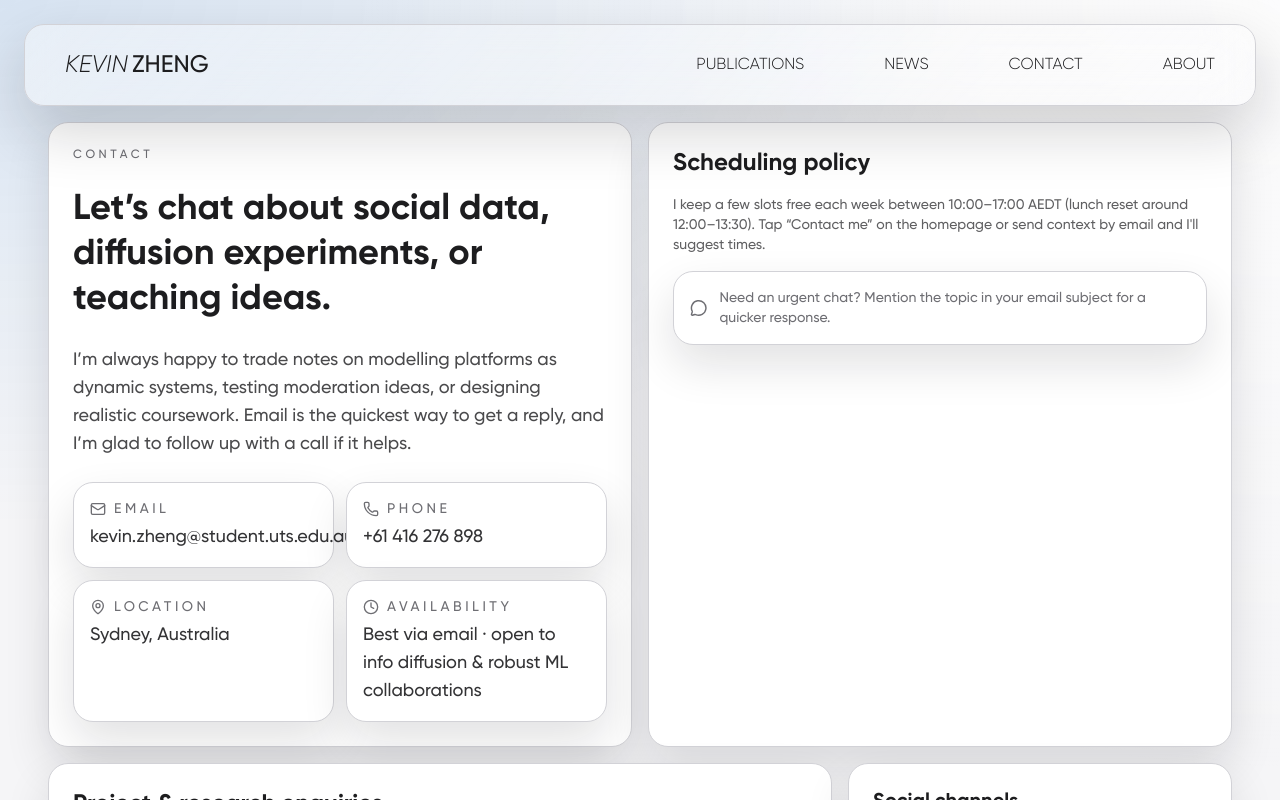
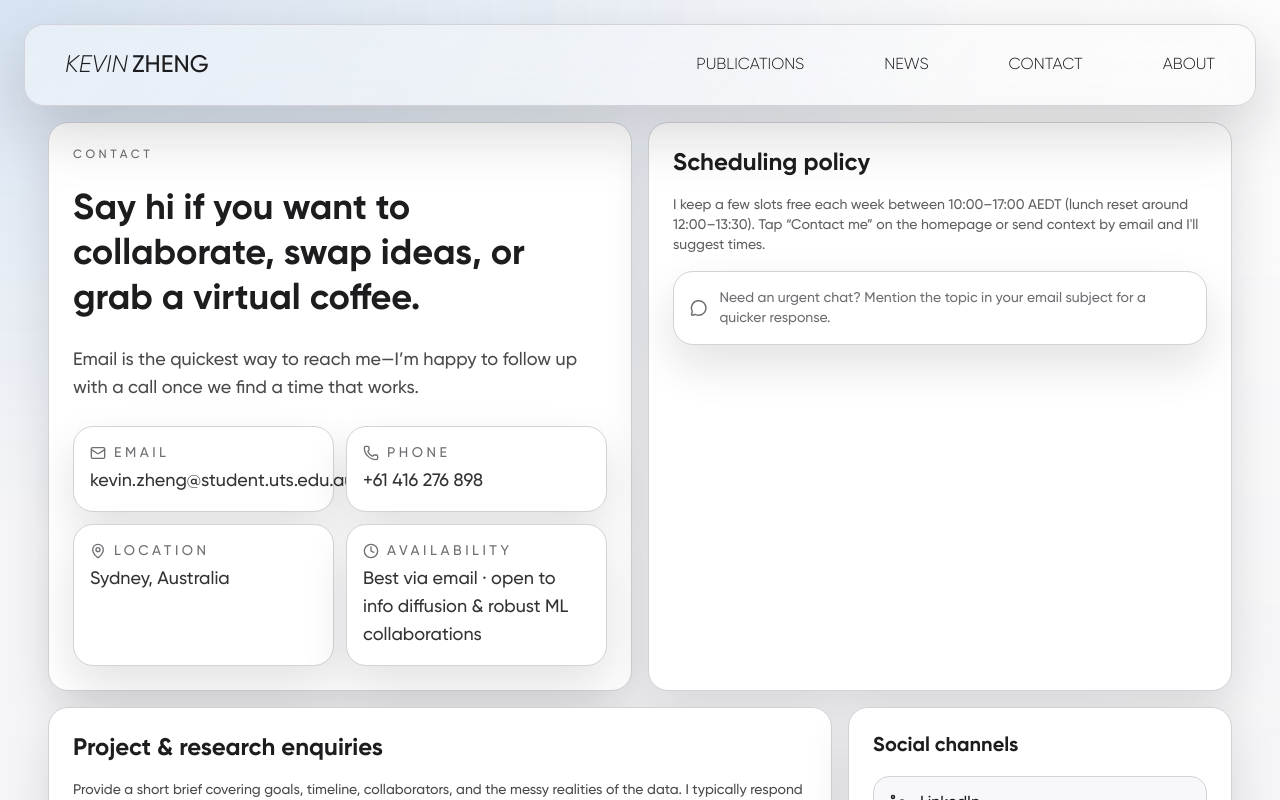
Before and after one commit to kyxzhe/kyxzhe.github.io, a Next.js app: page /contact in a window 1280 px wide. Shown: the top 800 px of the page. Built offline with nearby package versions, Linux system fonts and the light colour scheme.

Commit message:
chore: simplify contact intro text

```diff
--- a/src/app/contact/page.tsx
+++ b/src/app/contact/page.tsx
@@ -48,7 +48,7 @@ export default function ContactPage() {
               initial="hidden"
               animate="visible"
             >
-              Let’s chat about social data, diffusion experiments, or teaching ideas.
+              Say hi if you want to collaborate, swap ideas, or grab a virtual coffee.
             </motion.h1>
             <motion.p
               className="text-base md:text-lg text-foreground/80"
@@ -56,7 +56,7 @@ export default function ContactPage() {
               initial="hidden"
               animate="visible"
             >
-              I’m always happy to trade notes on modelling platforms as dynamic systems, testing moderation ideas, or designing realistic coursework. Email is the quickest way to get a reply, and I’m glad to follow up with a call if it helps.
+              Email is the quickest way to reach me—I’m happy to follow up with a call once we find a time that works.
             </motion.p>
             <motion.div
               className="grid grid-cols-1 sm:grid-cols-2 gap-3"
```
